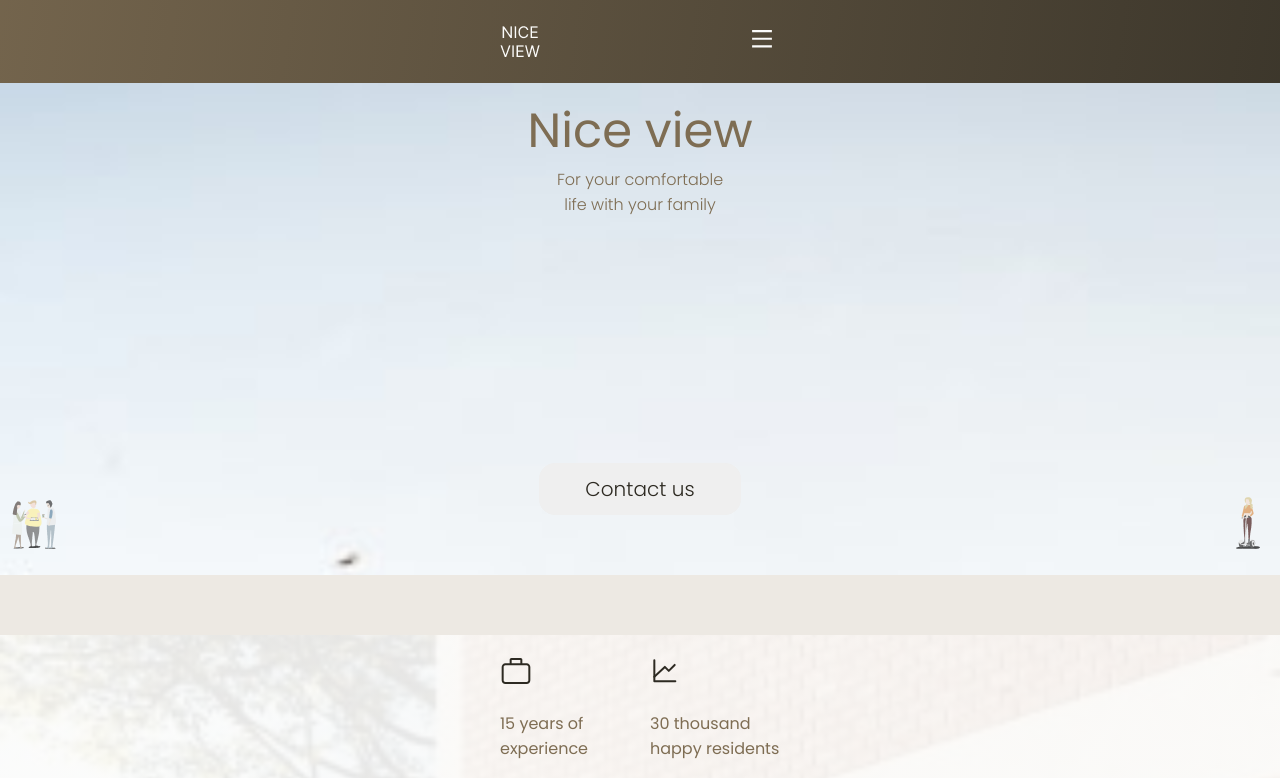
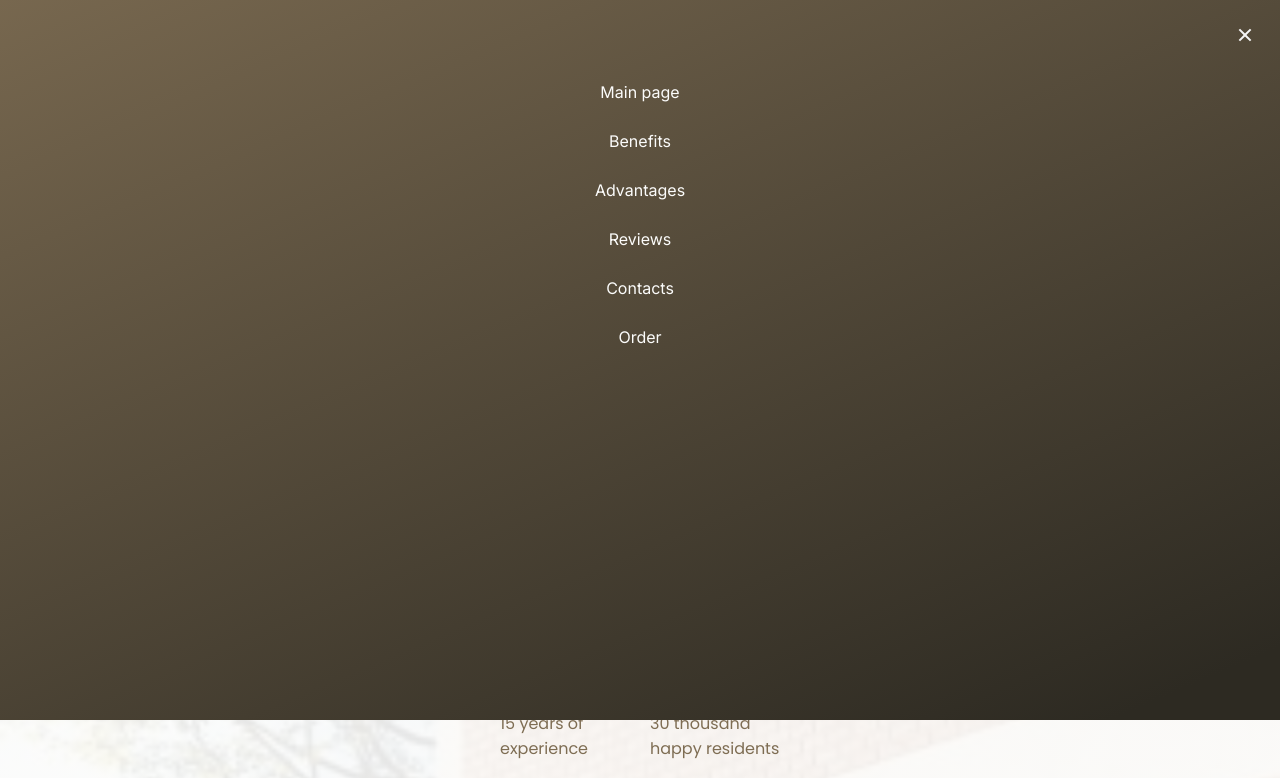
Before and after one commit to al-busova/nice-view, a plain HTML site: page index.html in a window 1280 px wide. Both pictures are taken after a click on the button 762 px from the left and 41 px from the top of the page. Shown: the top 778 px of the page. Drawn offline with nearby package versions, Linux system fonts and the light colour scheme.

Commit message:
add menu

```diff
--- a/css/styles.css
+++ b/css/styles.css
@@ -67,6 +67,10 @@ img {
   transition: color 500ms var(--timing-fun),
     background-color 500ms var(--timing-fun);
 }
+.no-scroll {
+  overflow: hidden;
+}
+
 .header {
   position: fixed;
   top: 0;
@@ -87,6 +91,53 @@ img {
 }
 .btn-menu:hover,
 .btn-menu:focus {
+  transform: scale(1.1);
+  cursor: pointer;
+}
+.nav {
+  display: none;
+}
+.nav-list {
+  display: flex;
+  flex-direction: column;
+  justify-content: center;
+  gap: 24px;
+}
+.nav-link {
+  display: inline-block;
+  color: var(--light-color);
+  font-family: Inter;
+  transition: transform 250ms var(--timing-fun);
+}
+.nav-link:hover,
+.nav-link:focus {
+  transform: scale(1.1);
+}
+.wrapper-burger {
+  display: none;
+  position: absolute;
+  top: 0;
+  width: 100vw;
+  height: 90vh;
+  background: linear-gradient(337deg, #2d2a22 5.7%, #7e6d53 108.98%);
+  padding-top: 80px;
+  text-align: center;
+}
+.wrapper-burger.is-active,
+.wrapper-burger.is-active .nav {
+  display: block;
+}
+.btn-close-menu {
+  position: absolute;
+  top: 20px;
+  right: 20px;
+  display: flex;
+  padding: 3px;
+  background-color: transparent;
+  border: none;
+}
+.btn-close-menu:hover,
+.btn-close-menu:focus {
   transform: scale(1.1);
   cursor: pointer;
 }
@@ -400,6 +451,7 @@ img {
   font-weight: 500;
   transition: color 250ms var(--timing-fun);
 }
-.agree-link:hover, .agree-link:focus {
+.agree-link:hover,
+.agree-link:focus {
   color: var(--main-color);
 }
--- a/index.html
+++ b/index.html
@@ -30,7 +30,7 @@
             <use href="./images/icons.svg#icon-burger"></use>
           </svg>
         </button>
-        <!-- <nav class="nav">
+        <nav class="nav">
           <ul class="list nav-list">
             <li class="nav-item">
               <a href="" class="nav-link link current">Main page</a>
@@ -51,7 +51,36 @@
               <a href="" class="nav-link link">Order</a>
             </li>
           </ul>
-        </nav> -->
+        </nav>
+      </div>
+      <div class="wrapper-burger">
+        <nav class="nav">
+          <button type="button" class="btn-close-menu">
+            <svg width="24" height="24" class="icon-close-menu">
+              <use href="./images/icons.svg#icon-cross"></use>
+            </svg>
+          </button>
+          <ul class="list nav-list">
+            <li class="nav-item">
+              <a href="" class="nav-link link current">Main page</a>
+            </li>
+            <li class="nav-item">
+              <a href="" class="nav-link link">Benefits</a>
+            </li>
+            <li class="nav-item">
+              <a href="" class="nav-link link">Advantages</a>
+            </li>
+            <li class="nav-item">
+              <a href="" class="nav-link link">Reviews</a>
+            </li>
+            <li class="nav-item">
+              <a href="" class="nav-link link">Contacts</a>
+            </li>
+            <li class="nav-item">
+              <a href="" class="nav-link link">Order</a>
+            </li>
+          </ul>
+        </nav>
       </div>
     </header>
     <main>
@@ -147,13 +176,15 @@
               <p class="infrastructure-name">to the supermarket</p>
             </li>
             <li class="infrastructure-item">
-                <div class="wrapper-infrastructure-time">
-              <p class="infrastructure-time">4 minutes walk</p></div>
+              <div class="wrapper-infrastructure-time">
+                <p class="infrastructure-time">4 minutes walk</p>
+              </div>
               <p class="infrastructure-name">to the coffee shop</p>
             </li>
             <li class="infrastructure-item">
-                <div class="wrapper-infrastructure-time">
-              <p class="infrastructure-time">7 minutes walk</p></div>
+              <div class="wrapper-infrastructure-time">
+                <p class="infrastructure-time">7 minutes walk</p>
+              </div>
               <p class="infrastructure-name">to the nearest park</p>
             </li>
           </ul>
@@ -198,7 +229,7 @@
                   <svg class="contact-icon" width="24" height="24">
                     <use href="./images/icons.svg#icon-map"></use>
                   </svg>
-                 <p>4517 Washington Ave.</p>
+                  <p>4517 Washington Ave.</p>
                 </a>
               </li>
               <li class="contact-item">
@@ -209,7 +240,7 @@
                   <svg class="contact-icon" width="24" height="24">
                     <use href="./images/icons.svg#icon-email"></use>
                   </svg>
-                <p>willie.jennings@example.com</p>
+                  <p>willie.jennings@example.com</p>
                 </a>
               </li>
               <li class="contact-item">
@@ -217,7 +248,7 @@
                   <svg class="contact-icon" width="24" height="24">
                     <use href="./images/icons.svg#icon-phone"></use>
                   </svg>
-                <p>(+33)7 00 55 54 79</p>
+                  <p>(+33)7 00 55 54 79</p>
                 </a>
               </li>
             </ul>
@@ -307,5 +338,6 @@
         </p>
       </div>
     </footer>
+    <script src="./js/index.js"></script>
   </body>
 </html>
--- /dev/null
+++ b/js/index.js
@@ -0,0 +1,25 @@
+const refs = {
+  burgerMenuOpen: document.querySelector(".btn-menu"),
+  burgerMenu: document.querySelector(".wrapper-burger"),
+  burgerBtnClose: document.querySelector(".btn-close-menu"),
+};
+refs.burgerMenuOpen.addEventListener("click", openBurgerMenu);
+refs.burgerBtnClose.addEventListener("click", closeBurgerMenu);
+window.addEventListener("keydown", handleKeyDown);
+
+function openBurgerMenu() {
+  refs.burgerMenu.classList.add("is-active");
+  document.body.classList.add("no-scroll");
+}
+function closeBurgerMenu() {
+  refs.burgerMenu.classList.remove("is-active");
+  document.body.classList.remove("no-scroll");
+}
+
+function handleKeyDown(e) {
+  if (e.code === "Escape") {
+    closeBurgerMenu();
+  }
+}
+openBurgerMenu();
+closeBurgerMenu();
```
